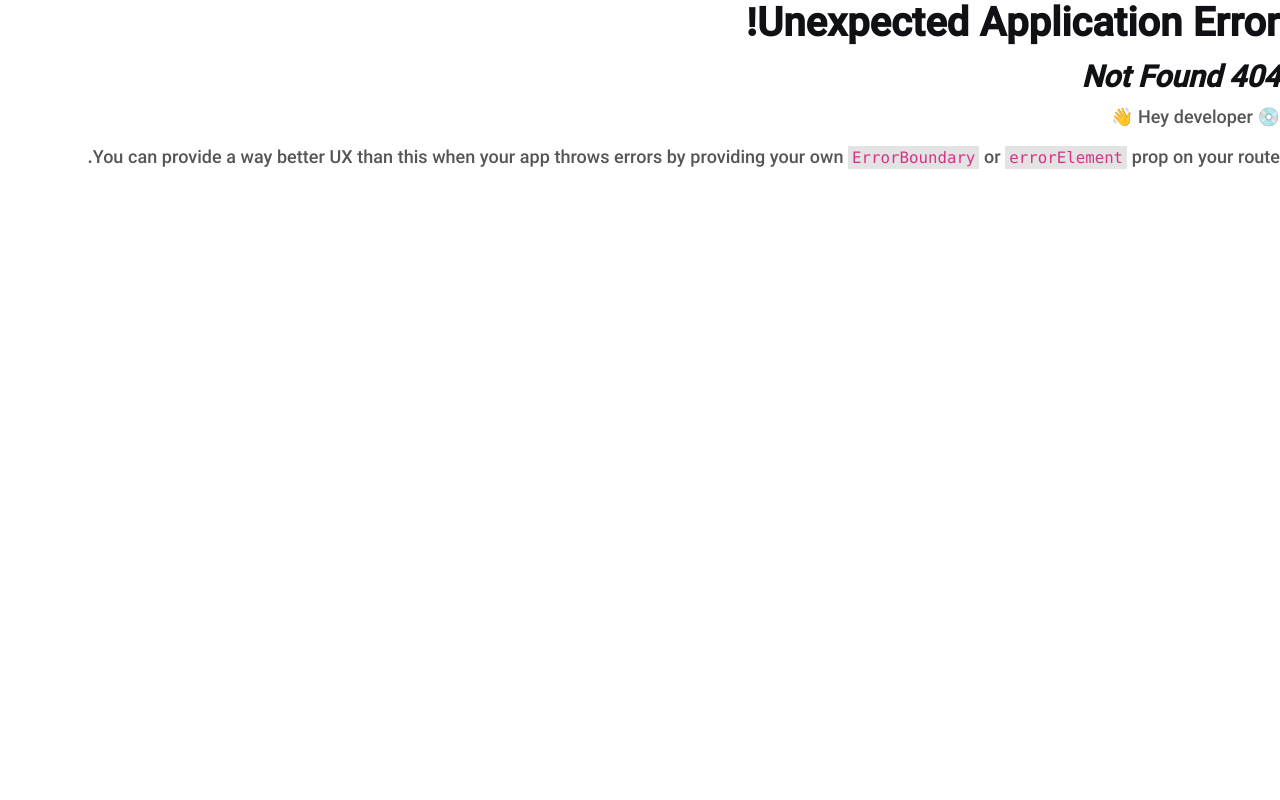
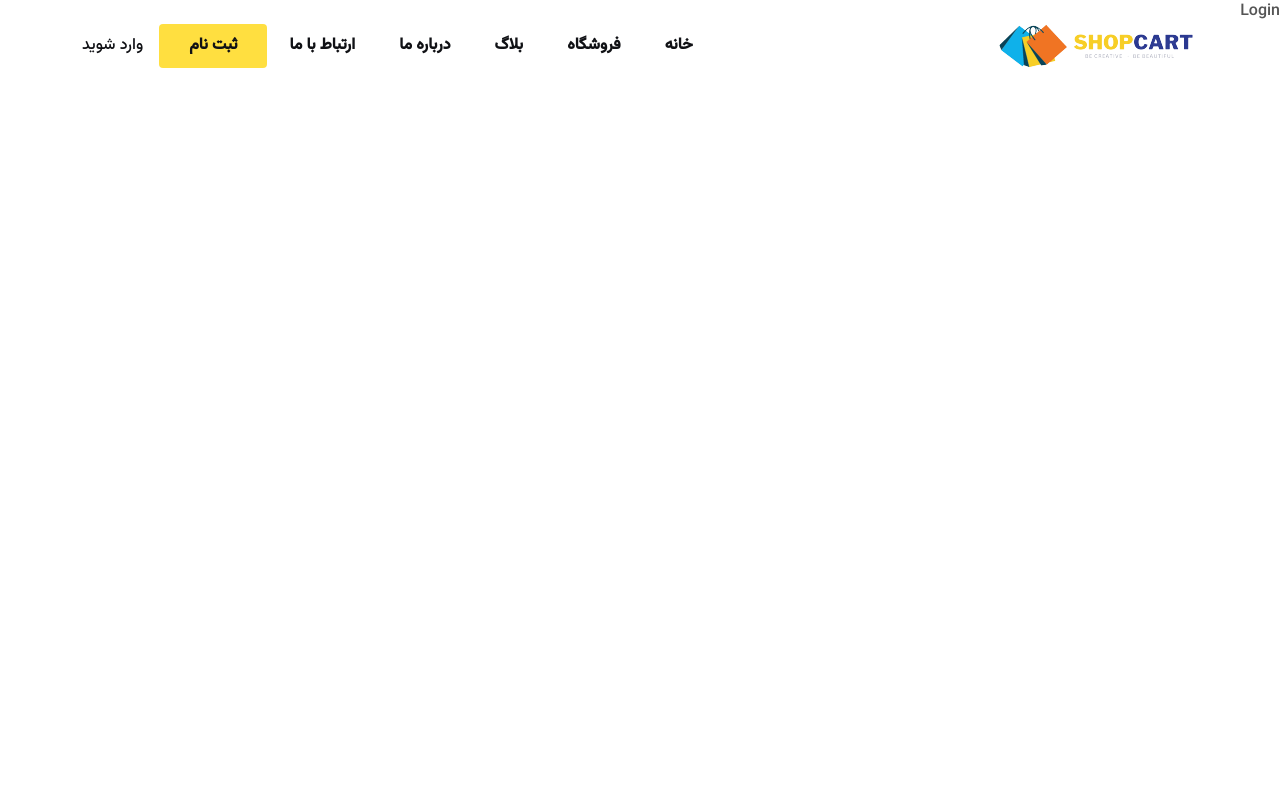
Before and after one commit to Hossein1371za/onlineshopping-vite-react-reactbootstrap, a React (Vite) app: page /login in a window 1280 px wide. Before the commit this address had no page. Shown: the top 800 px of the page. Built offline with nearby package versions, Linux system fonts and the light colour scheme.

Commit message:
start login section

```diff
--- /dev/null
+++ b/src/components/Login.jsx
@@ -0,0 +1,9 @@
+import React from 'react'
+
+const Login = () => {
+  return (
+    <div>Login</div>
+  )
+}
+
+export default Login
--- a/src/main.jsx
+++ b/src/main.jsx
@@ -20,6 +20,7 @@ import CartPage from "./shop/CartPage.jsx";
 import SingleBlog from "./blog/SingleBlog.jsx";
 import About from "./about/About.jsx";
 import Contact from "./contactPage/Contact.jsx";
+import Login from "./components/Login.jsx";
 
 const router = createBrowserRouter([
   {
@@ -34,6 +35,7 @@ const router = createBrowserRouter([
       { path: "cart-page", element: <CartPage /> },
       { path: "/about", element: <About/> },
       { path: "/contact", element: <Contact/> },
+      { path: "/login", element: <Login/> },
     ],
   },
 ]);
```
